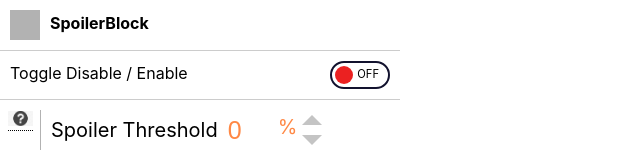
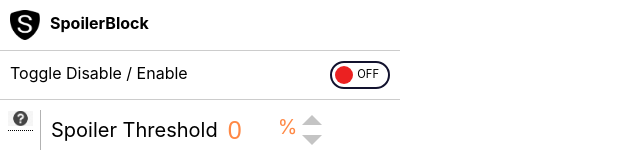
Before and after one commit to roryeiffe/Fresh-Results, a React (Create React App) app: page / in a window 1280 px wide. Shown: the top 158 px of the page, without its empty margins (0-640 px from the left). Built offline with nearby package versions, Linux system fonts and the light colour scheme; no server answers.

Commit message:
added logo to extension popup

```diff
--- a/src/App.js
+++ b/src/App.js
@@ -58,7 +58,7 @@
       {/* Header */}
       <div style={{ display: 'flex', alignItems: 'center', borderBottom: `1px solid rgba(0, 0, 0, 0.2)`, padding: `10px 10px` }}>
         {/* TODO put logo here */}
-        <div style={{ width: '30px', height: '30px', backgroundColor: `rgba(0, 0, 0, 0.3)`, marginRight: '10px' }} />
+        <img style={{ marginRight: '10px '}} src="logo.png" alt="SpoilerBlock logo" width="30" height="30"></img>
         <div style={{ fontWeight: 'bold', transform: `translateY(-2px)` }}>SpoilerBlock</div>
       </div>
 
```
Also changed, not shown: src/logo.png (added).
